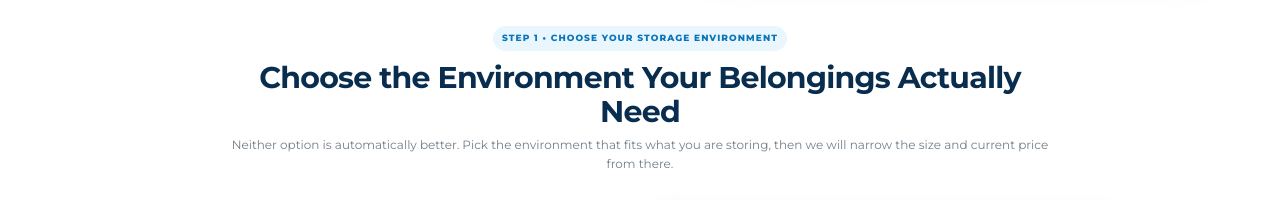
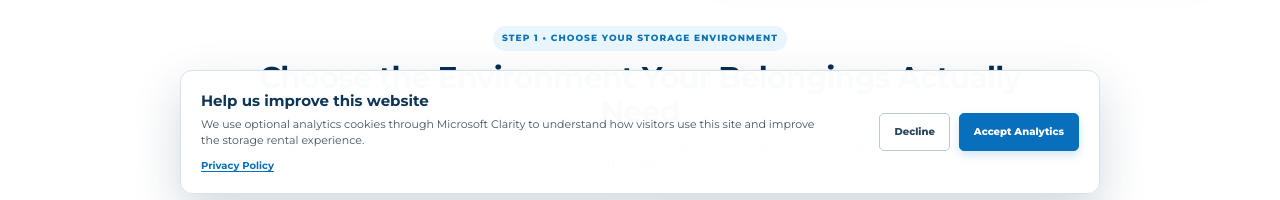
Before and after one commit to kstring00/storage, a Next.js app: page / in a window 1280 px wide. Shown: the part 588-788 px from the top of the page. Built offline with nearby package versions, Linux system fonts and the light colour scheme.

Commit message:
Install Microsoft Clarity with denied-by-default consent

```diff
--- a/app/layout.js
+++ b/app/layout.js
@@ -1,5 +1,6 @@
 import "./globals.css";
 import "./polish.css";
+import CookieConsent from "./CookieConsent";
 
 export const metadata = {
   title: "Climate-Controlled Storage in Lake City, FL | Lake City Self Storage",
@@ -22,10 +23,30 @@ export const metadata = {
   referrer: "no-referrer",
 };
 
+const clarityBootstrap = `
+(function(c,l,a,r,i,t,y){
+  c[a]=c[a]||function(){(c[a].q=c[a].q||[]).push(arguments)};
+  var saved=null;
+  try{saved=c.localStorage.getItem("lcsc_analytics_consent");}catch(e){}
+  c[a]("consentv2",{
+    ad_Storage:"denied",
+    analytics_Storage:saved==="granted"?"granted":"denied"
+  });
+  t=l.createElement(r);t.async=1;t.src="https://www.clarity.ms/tag/"+i;
+  y=l.getElementsByTagName(r)[0];y.parentNode.insertBefore(t,y);
+})(window,document,"clarity","script","y3uxc7af7u");
+`;
+
 export default function RootLayout({ children }) {
   return (
     <html lang="en">
-      <body>{children}</body>
+      <head>
+        <script dangerouslySetInnerHTML={{ __html: clarityBootstrap }} />
+      </head>
+      <body>
+        {children}
+        <CookieConsent />
+      </body>
     </html>
   );
 }
```
